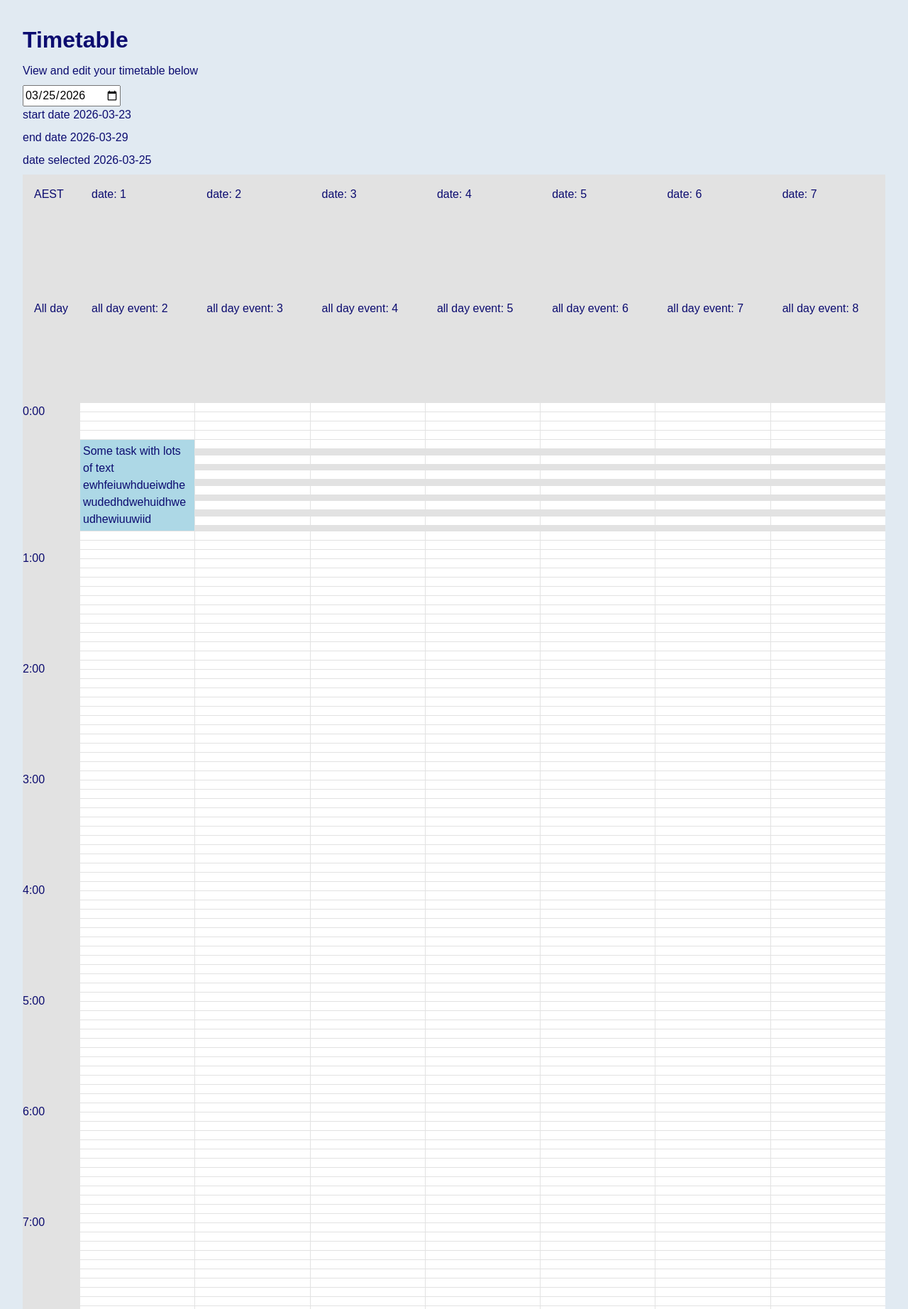
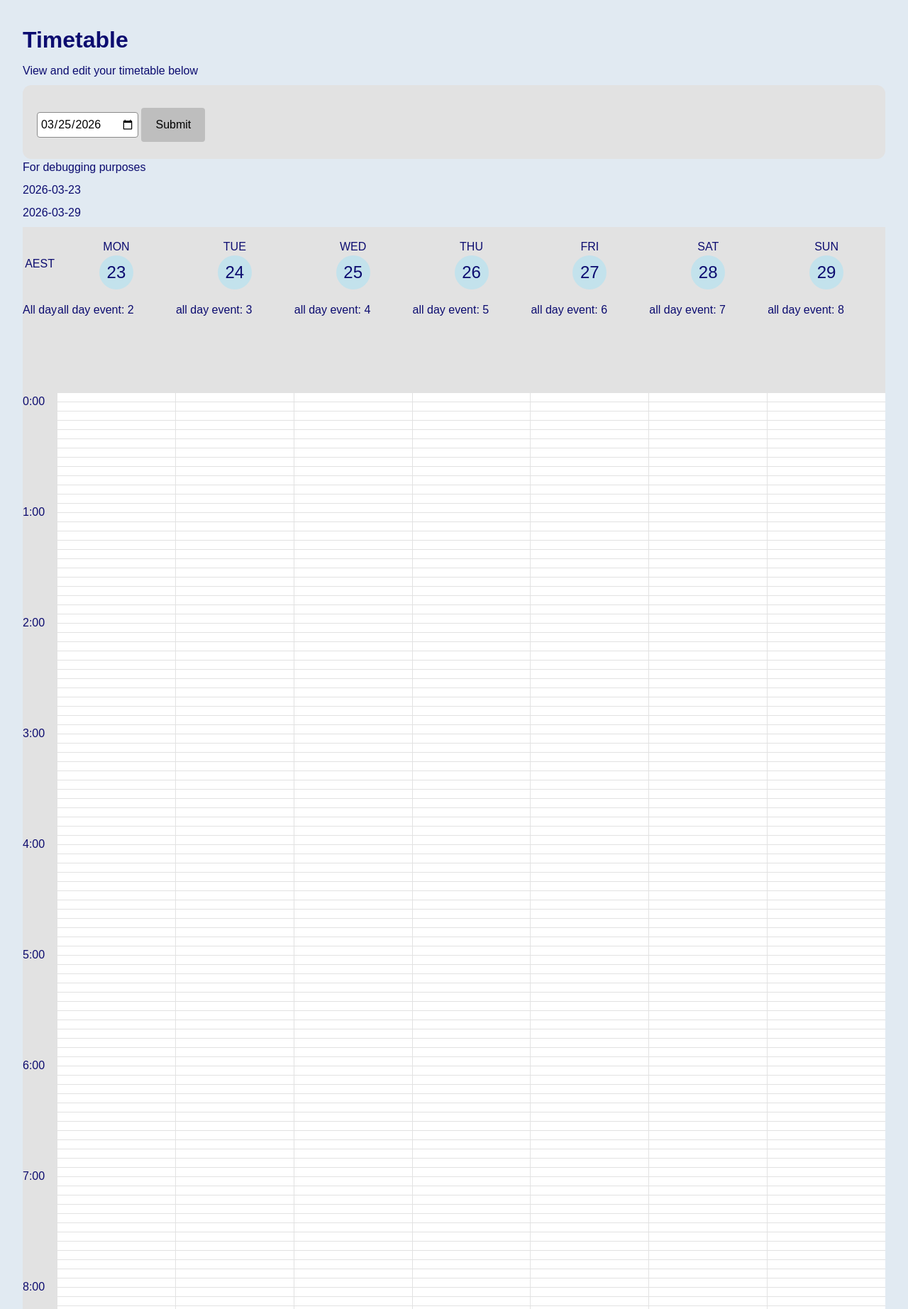
Before and after one commit to userr73/SimpleBloc, a Flask app: page /view-timetable in a window 1280 px wide. Shown: the part 80-1925 px from the top of the page at 71% size. Run offline with Flask 3, Linux system fonts and the light colour scheme; the visitor is signed in with stand-in values (Sample User, id 1); data that the repository does not hold is empty; some libraries are stand-ins or nearby versions.

Commit message:
Allow the addition of events onto the weekly table and allow functionality of the week selector
The logic for selecting the start date and end date of the week was debugged so that it would work for Decmeber 31st (i.e. last week of the year). The code to display the dates for the first row of the weekly table was also created.

```diff
--- a/routes/app_routes.py
+++ b/routes/app_routes.py
@@ -2,7 +2,7 @@
 
 from application import app
 from utils.validators import validate_event, validate_date
-from utils.events import select_week_dates, check_if_add_new_category, get_all_categories, get_category_id, get_this_week_events
+from utils.events import select_week_dates, check_if_add_new_category, get_all_categories, get_category_id, get_this_week_events, get_event_styling, get_this_weeks_days
 from utils.db import get_db
 from utils.user_profile import get_user_profile
 
@@ -19,8 +19,6 @@
         {'time': 'idk what format', 'event_details': 'Going to school'},
         {'time': 'still dunno', 'event_details': 'Going HOME'}
     ]
-
-    # events = []
 
     num_events = 2
 
@@ -39,10 +37,8 @@
 def timetable():
     check_login()
 
-    print('DATE THE USER ENTERED', request.form.get('date_selected'))
-
     # Validate the selected date and convert into a date object
-    date_selected = validate_date(request.form.get('date_selected'))
+    date_selected = validate_date(request.args.get('date_selected'))
 
     # Figure out what the first and last day of the week the selected date is in
     start_date, end_date = select_week_dates(date_selected)
@@ -50,7 +46,14 @@
     # Get the user's events for the selected week
     events = get_this_week_events(session.get('user_id'), start_date, end_date)
 
-    return render_template('app/timetable.html', date_selected=date_selected, start_date=start_date, end_date=end_date, events=events)
+    # Get styling information for the events
+    events_style_ls = get_event_styling(events)
+
+    # Get every day of the selected week to display
+    week_dates = get_this_weeks_days(start_date)
+
+    return render_template('app/timetable.html', date_selected=date_selected, start_date=start_date, end_date=end_date,
+                           events=events, event_styles=events_style_ls, week_dates=week_dates)
 
 
 @app.get('/add-event')
--- a/static/style.css
+++ b/static/style.css
@@ -6,7 +6,7 @@
     --bg-colour: rgb(195, 226, 236);
 
     --row-height: 0.75rem;
-    --total-rows: 36;
+    --total-rows: 290;
 }
 
 body {
@@ -259,16 +259,29 @@
 
 /* First row - dates */
 .date-grid {
+    display: grid;
+    align-items: center;
+    justify-content: center;
+
+    text-align: center;
     grid-row: 1;
-    min-height: 10rem; /* DELETE */
-    padding: 1rem;
+    padding: 1rem 0;
+
+    .day {
+        align-content: center;
+        font-size: 1.5rem;
+        background-color: var(--bg-colour);
+
+        border-radius: 100rem;
+        height: 3rem;
+        width: 3rem;
+    }
 }
 
 /* Second row - all day events */
 .all-day-grid {
     grid-row: 2;
-    min-height: 10rem; /* DELETE */
-    padding: 1rem;
+    height: 8rem;
 }
 
 /* Time labels (left-most side after the first two rows) */
@@ -288,10 +301,6 @@
     padding: 0.25rem;
     overflow: hidden; /* Ensures that a really long word does not force the container to stretch its width */
     overflow-wrap: break-word; /* Breaks the really long word if it goes beyond the container width */
-}
-
-.eventtt {
-    display: block;
 }
 
 
--- a/templates/app/timetable.html
+++ b/templates/app/timetable.html
@@ -6,16 +6,23 @@
     <div class="wide-content-container">
         <h1>Timetable</h1>
         <p>View and edit your timetable below</p>
-        <input type="date" name='date_selected' value="{{ date_selected }}">
-        <p>start date {{ start_date }}</p>
-        <p>end date {{ end_date }}</p>
-        <p>date selected {{ date_selected }}</p>
+        <form action="{{ url_for('timetable') }}">
+            <input type="date" name='date_selected' value="{{ date_selected }}">
+            <button>Submit</button>
+        </form>
+
+        <p>For debugging purposes</p>
+        <p>{{start_date}}</p>
+        <p>{{end_date}}</p>
 
         <div class="weekly-timetable-container">
             <!-- Date row -->
             <div class="date-grid" style="grid-column: {{ time }};">AEST</div>
-            {% for i in range(2, 9) %}
-                <div class="date-grid" style="grid-column: {{ i }};">date: {{i-1}}</div>
+            {% for key, value in week_dates.items() %}
+                <div class="date-grid" style="grid-column: {{ loop.index + 1 }};">
+                    <div>{{ key }}</div>
+                    <div class="day">{{ value }}</div>
+                </div>
             {% endfor %}
 
             <!-- All day events row -->
@@ -38,11 +45,14 @@
             {% endfor %}
 
 
-            <!-- Sample Events - the inline styles add colour and place the event in the correct location  -->
-            <div class="calendar-event"
-                style="background-color: lightblue; grid-row: 7 / 13; grid-column: mon;">
-                Some task with lots of text ewhfeiuwhdueiwdhewudedhdwehuidhweudhewiuuwiid
-            </div>
+            <!-- Events -->
+            {% for event in events %}
+                {% set style_dict = event_styles[loop.index0] %}
+                <div class="calendar-event"
+                    style="background-color: lightblue; grid-row: {{ style_dict.row_start }} / {{ style_dict.row_end }}; grid-column: {{ style_dict.col_name }};">
+                    {{ event.event_title }}
+                </div>
+            {% endfor %}
         </div>
     </div>
 {% endblock %}
--- a/utils/events.py
+++ b/utils/events.py
@@ -1,6 +1,76 @@
-from datetime import date
+from datetime import date, timedelta
 
 from utils.db import get_db, query_all, query_one
+
+def get_this_weeks_days(start_date):
+    """Returns the seven dates (day) of the selected week"""
+    dates = {}
+
+    for idx, day in enumerate(['MON', 'TUE', 'WED', 'THU', 'FRI', 'SAT', 'SUN']):
+        next_day = start_date + timedelta(days=idx)
+        dates[day] = next_day.day
+
+    return dates
+
+
+
+def time_to_row_num(event_time):
+    """Returns the relevant row number of the given time"""
+    hr, min = event_time.split(':')
+
+    row_num = int(hr) * 12 + int(int(min) // 5) + 3
+
+    return row_num
+
+
+def date_to_col_name(event_date):
+    """Returns the relevant column name based on the day of the week given"""
+    # Convert the date to a date object
+    date_obj = date.fromisoformat(event_date)
+
+    # Get the day of the week (number)
+    day_num = date_obj.isocalendar()[2]
+
+    # Match the day number with the relevant column name
+    match day_num:
+        case 1:
+            col_name = 'mon'
+        case 2:
+            col_name = 'tue'
+        case 3:
+            col_name = 'wed'
+        case 4:
+            col_name = 'thu'
+        case 5:
+            col_name = 'fri'
+        case 6:
+            col_name = 'sat'
+        case 7:
+            col_name = 'sun'
+
+    return col_name
+
+
+def get_event_styling(events):
+    """Returns a list of dictionaries containing the column name and row start and end values"""
+    events_style_ls = []
+
+    for event in events:
+        # Get the column name
+        col_name = date_to_col_name(event['event_date'])
+
+        # Get the row start and end numbers
+        row_start = time_to_row_num(event['start_time'])
+        row_end = time_to_row_num(event['end_time'])
+
+        # Add these column and row values to a dictionary
+        event_dict = {'col_name': col_name, 'row_start': row_start, 'row_end': row_end}
+
+        # Add the dictionary as a list item
+        events_style_ls.append(event_dict)
+
+    return events_style_ls
+
 
 def get_this_week_events(user_id, start, end):
     """Retrieves one week of events based on the given start and end date"""
@@ -68,14 +138,11 @@
 
 def select_week_dates(selected_date):
     """Returns the start date and end date of the week based on selected date object"""
-    # Get the week number of the date
-    week_num = selected_date.isocalendar()[1]
+    # Convert the date into an isocalendar date
+    selected_date = selected_date.isocalendar()
 
-    # Checking for the condition when week 53 spans into the next year
-    if week_num == 53 and selected_date.month == 1:
-        year = selected_date.year - 1
-    else:
-        year = selected_date.year
+    year = selected_date[0]
+    week_num = selected_date[1]
 
     # Start date and end date of the week based on selected date
     start_date = date.fromisocalendar(year, week_num, 1)
```
